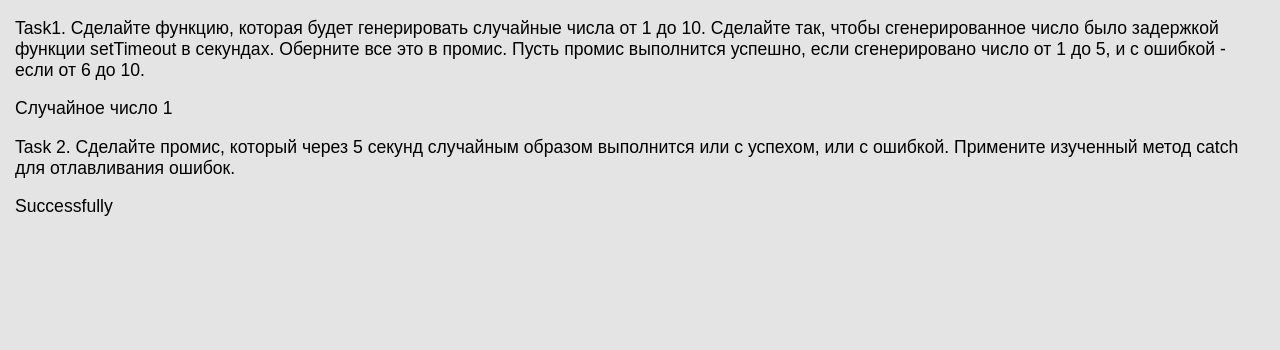
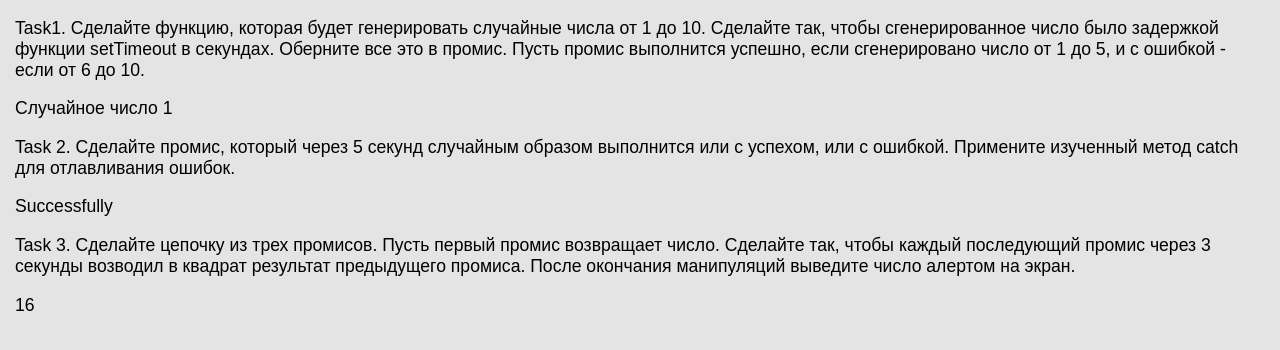
Before and after one commit to NikitaBelevich/Promises-Lesson, a plain HTML site: page index.html in a window 1280 px wide. Drawn offline with Linux system fonts and the light colour scheme.

Commit message:
Task 3 complete
Цепочки промисов

```diff
--- a/index.html
+++ b/index.html
@@ -31,6 +31,15 @@
         </div>
     </div>
 
+    <div>
+        <p>Task 3. Сделайте цепочку из трех промисов. Пусть первый промис возвращает число. Сделайте так, чтобы каждый последующий промис через 3 секунды возводил в квадрат результат предыдущего промиса. После окончания манипуляций выведите число алертом на экран.
+        </p>
+        <div class="task3">
+
+        </div>
+    </div>
+
+
     <script src="js/app.js" defer></script>
 </body>
 
--- a/js/app.js
+++ b/js/app.js
@@ -58,3 +58,39 @@ promise3.then(
             task2.textContent = error;
         }
     );
+
+
+//Task 3 ------------------------------------------------
+// Сделайте цепочку из трех промисов. Пусть первый промис возвращает число. Сделайте так, чтобы каждый последующий промис через 3 секунды возводил в квадрат результат предыдущего промиса. После окончания манипуляций выведите число алертом на экран.
+const task3 = document.querySelector('.task3');
+
+function powNumber(num) {
+    return new Promise((resolve) => {
+        task3.textContent = num;
+        resolve(num);
+    });
+}
+
+powNumber(4)
+    .then(
+        num => new Promise((resolve) => { // возвели 4 в квадрат через 3 с.
+            setTimeout(() => {
+                num = Math.pow(num, 2);
+                task3.textContent = num;
+                resolve(num);
+            }, 3000);
+        })
+    )
+    .then(
+        num => new Promise((resolve) => { // возвели 16 в квадрат через 3 с.
+            setTimeout(() => {
+                num = Math.pow(num, 2);
+                resolve(num);
+            }, 3000);
+        })
+    )
+    .then(
+        num => { // уже ничего не делаем, отдаём результат
+            task3.textContent = num;
+        }
+    );
```
